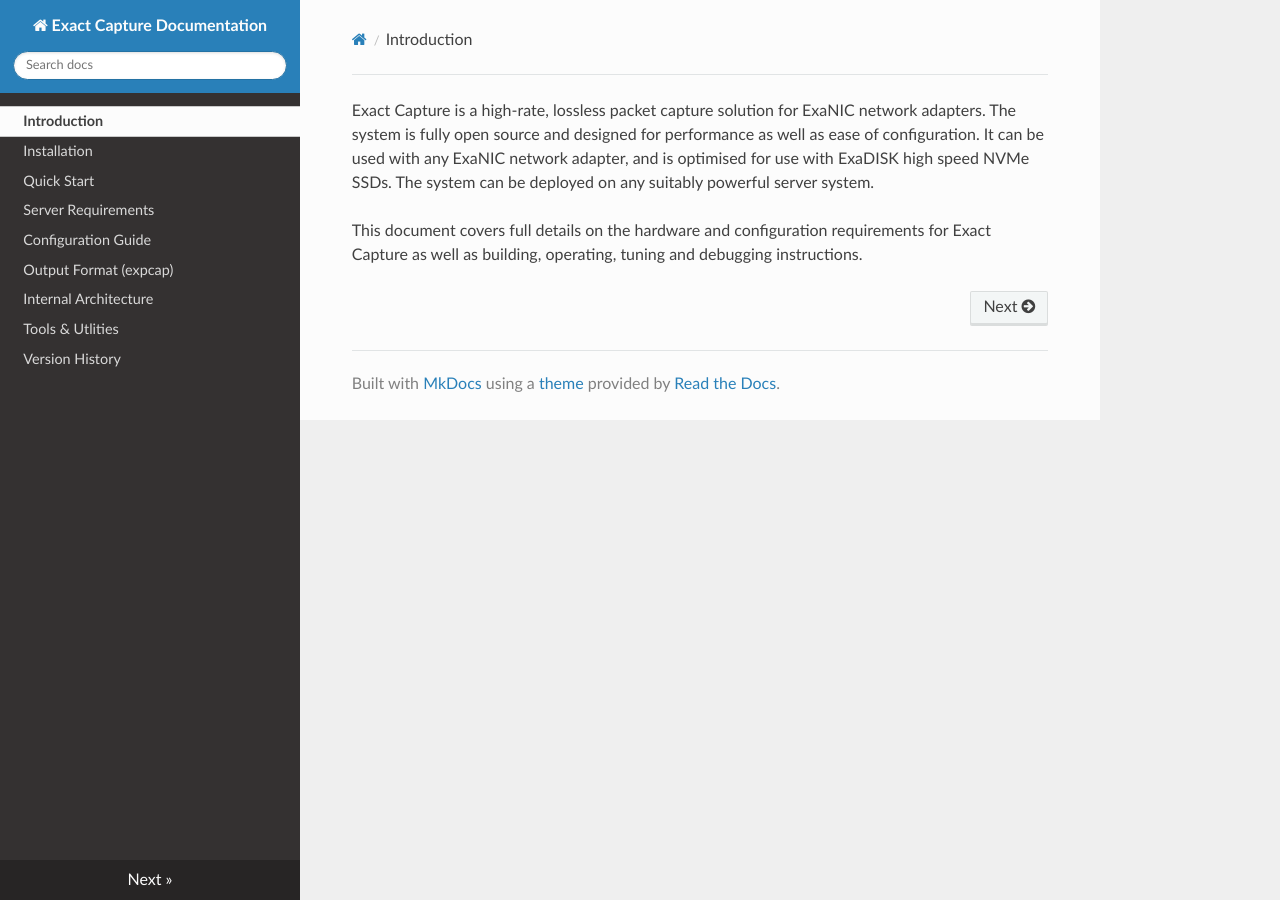
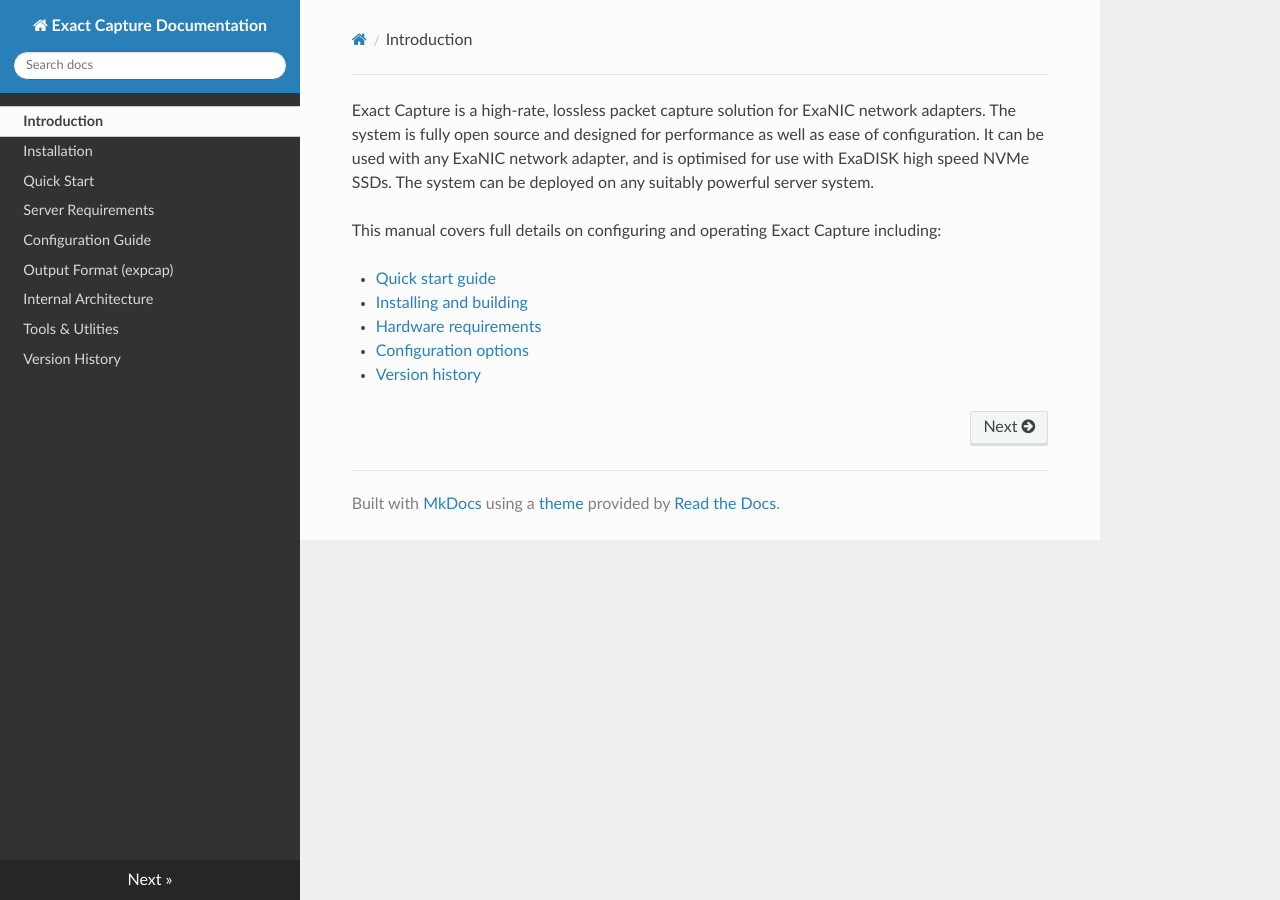
Before and after one commit to cisco/exact-capture, an MkDocs documentation site: the page built from docs/src/index.md, in a window 1280 px wide. Built offline with MkDocs 1.6.1, drawn with Linux system fonts in a browser that asks for light colours; nearby versions of some CDN libraries.

Commit message:
Minor updates to index

```diff
--- a/docs/src/index.md
+++ b/docs/src/index.md
@@ -3,4 +3,10 @@
 It can be used with any ExaNIC network adapter, and is optimised for use with ExaDISK high speed NVMe SSDs.
 The system can be deployed on any suitably powerful server system.
 
-This document covers full details on the hardware and configuration requirements for Exact Capture as well as building, operating, tuning and debugging instructions.
+This manual covers full details on configuring and operating Exact Capture including:
+
+* [Quick start guide](quick.md)
+* [Installing and building](install)
+* [Hardware requirements](server.md)
+* [Configuration options](config.md)
+* [Version history](versions.md)
```
